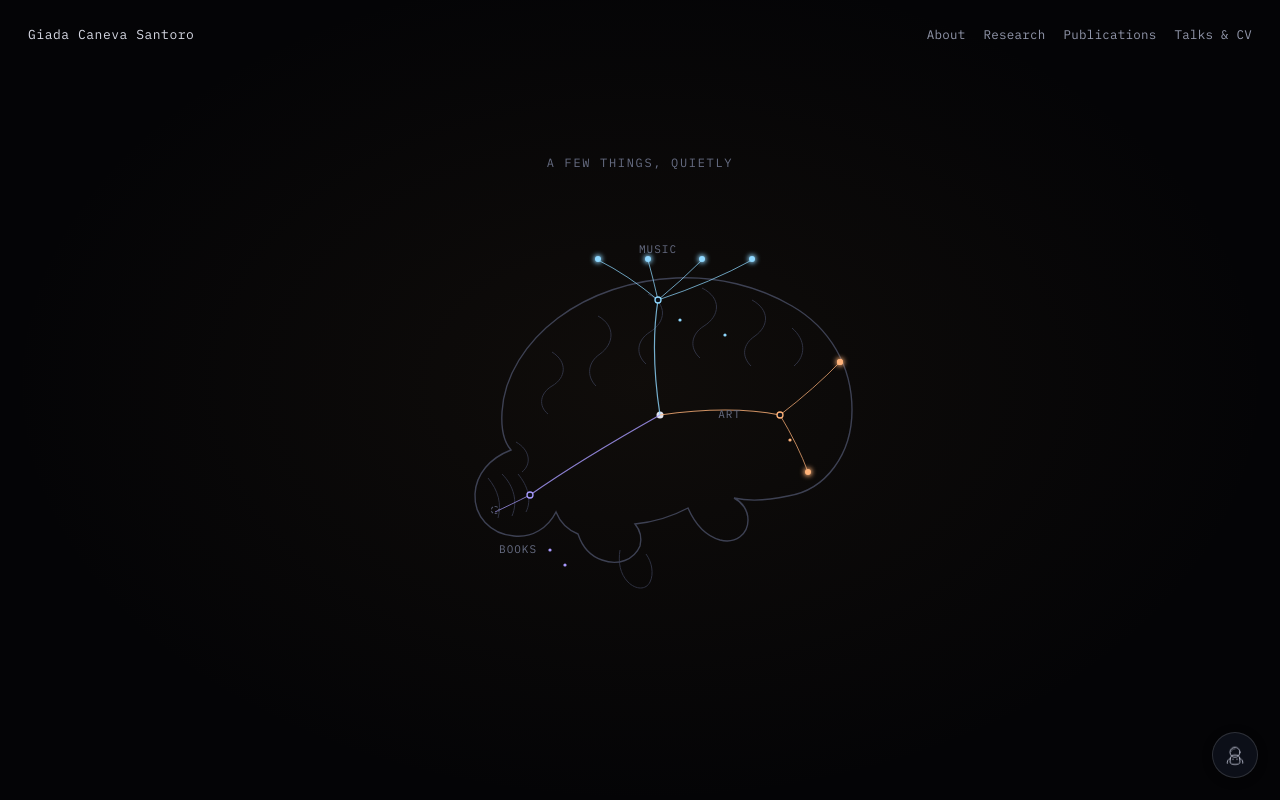
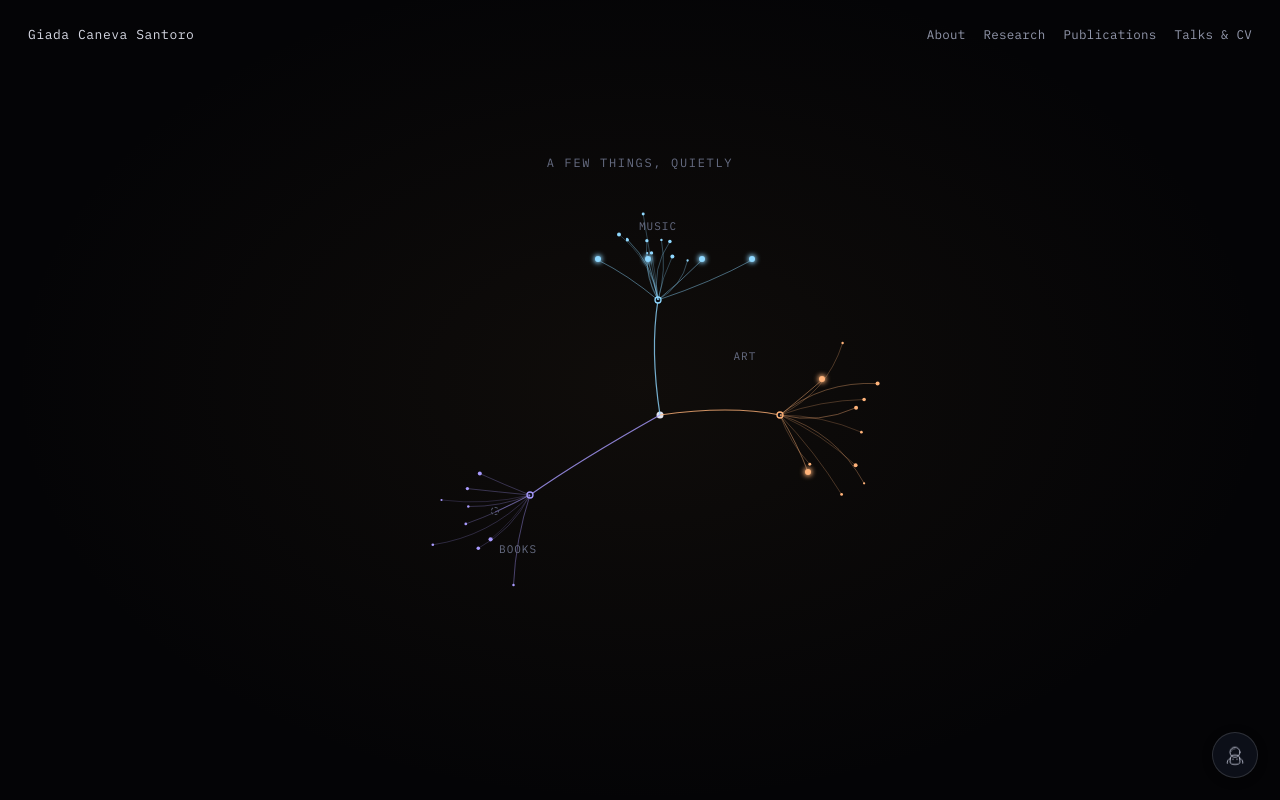
Before and after one commit to giadacanevasantoro/giadacanevasantoro.github.io, a plain HTML site: page inside.html in a window 1280 px wide. Drawn offline with Linux system fonts and the light colour scheme.

Commit message:
change box

```diff
--- a/assets/hero.css
+++ b/assets/hero.css
@@ -175,24 +175,12 @@ html,body{
 }
 .horizon-caption.is-visible{ opacity:1; transform:translateY(0); }
 
-/* ---- Neural network, brain-shaped (Inside the Horizon) ---- */
+/* ---- Radiating neuron network (Inside the Horizon) ---- */
 .net-wrap{
   position:relative; width:min(94vw,760px); aspect-ratio:760/480; margin:10px 0 6px;
 }
 .net-svg{ position:absolute; inset:0; width:100%; height:100%; overflow:visible; }
 .net-labels{ position:absolute; inset:0; }
-
-.brain-outline{
-  fill:none; stroke:#4a4f66; stroke-width:1.4; opacity:0;
-  stroke-dasharray:1; stroke-dashoffset:1;
-  animation:brain-draw 1.6s ease forwards; animation-delay:.05s;
-}
-.brain-fold{
-  fill:none; stroke:#383c50; stroke-width:1; opacity:0;
-  stroke-dasharray:1; stroke-dashoffset:1;
-  animation:brain-draw 1s ease forwards; animation-delay:var(--d,.2s);
-}
-@keyframes brain-draw{ to{ stroke-dashoffset:0; opacity:.8; } }
 
 .net-center{ fill:#dfe2ec; opacity:0; animation:net-fade .4s ease forwards; animation-delay:.3s; }
 .net-branch{
@@ -201,23 +189,27 @@ html,body{
   animation:net-draw .7s ease forwards; animation-delay:var(--d,0s);
 }
 .net-twig{
-  fill:none; stroke-width:.9; opacity:.45;
+  fill:none; stroke-width:.9; opacity:.5;
   stroke-dasharray:1; stroke-dashoffset:1;
   animation:net-draw .6s ease forwards; animation-delay:var(--d,0s);
 }
-.net-spark{ opacity:0; animation:net-fade .4s ease forwards; animation-delay:var(--d,0s); }
+.net-decor-twig{
+  fill:none; stroke-dasharray:1; stroke-dashoffset:1;
+  animation:net-draw .9s ease forwards; animation-delay:var(--d,0s);
+}
+.net-spark{ opacity:0; animation:net-fade .5s ease forwards; animation-delay:var(--d,0s); }
 .net-node{
   fill:#0a0e16; stroke-width:1.3; opacity:0;
   animation:net-fade .4s ease forwards; animation-delay:var(--d,0s);
 }
 
-@keyframes net-draw{ to{ stroke-dashoffset:0; opacity:.8; } }
+@keyframes net-draw{ to{ stroke-dashoffset:0; } }
 @keyframes net-fade{ to{ opacity:1; } }
 
 .net-cat{
   position:absolute; transform:translate(-50%,-50%);
   font-family:"IBM Plex Mono", monospace; font-size:11px; letter-spacing:.09em; text-transform:uppercase;
-  color:#666c82; opacity:0; animation:net-fade .5s ease forwards; animation-delay:.5s;
+  color:#666c82; opacity:0; animation:net-fade .5s ease forwards; animation-delay:1.6s;
   pointer-events:none; white-space:nowrap;
 }
 
@@ -263,7 +255,7 @@ html,body{
 .net-leaf-placeholder .net-leaf-text{ color:#565b70; }
 
 @media (prefers-reduced-motion: reduce){
-  .brain-outline, .brain-fold, .net-branch, .net-twig{ animation:none !important; stroke-dashoffset:0 !important; opacity:.8 !important; }
+  .net-branch, .net-twig, .net-decor-twig{ animation:none !important; stroke-dashoffset:0 !important; }
   .net-node, .net-center, .net-cat, .net-leaf, .net-spark{ animation:none !important; opacity:1 !important; }
 }
 @media (max-width:620px){
--- a/inside.html
+++ b/inside.html
@@ -6,7 +6,7 @@
 <meta name="robots" content="noindex, nofollow">
 <title>Inside the Horizon — Giada Caneva Santoro</title>
 <link rel="stylesheet" href="https://fonts.googleapis.com/css2?family=Fraunces:ital,opsz,wght@0,9..144,380;0,9..144,560;1,9..144,420;1,9..144,500&family=IBM+Plex+Sans:wght@400;500;600&family=IBM+Plex+Mono:wght@400;500&display=swap">
-<link rel="stylesheet" href="assets/hero.css?v=20261123d">
+<link rel="stylesheet" href="assets/hero.css?v=20261123e">
 </head>
 <body>
 <div class="hero-page horizon-page">
@@ -24,82 +24,110 @@
 
     <div class="net-wrap">
       <svg class="net-svg" viewBox="0 0 760 480" preserveAspectRatio="xMidYMid meet" aria-hidden="true">
-        <g transform="translate(60,0)">
-          <path class="brain-outline" pathLength="1" d="
-            M 468,286 C 506,280 532,244 532,200 C 532,156 510,118 472,96
-            C 438,76 396,66 356,68 C 312,70 270,84 238,108
-            C 206,132 184,166 182,202 C 181,218 184,232 191,240
-            C 170,248 156,264 155,284 C 154,306 170,324 194,326
-            C 212,328 228,318 236,302 C 240,312 248,320 258,324
-            C 262,336 270,346 282,350 C 298,356 314,350 320,336
-            C 322,328 320,320 315,314 C 335,312 353,306 368,298
-            C 375,314 386,326 400,330 C 416,334 428,324 428,310
-            C 428,300 422,292 414,288 C 432,292 450,290 468,286 Z"/>
-          <path class="brain-fold" pathLength="1" style="--d:.2s" d="M 232,142 C 248,152 246,168 232,176 C 220,183 218,196 228,204"/>
-          <path class="brain-fold" pathLength="1" style="--d:.25s" d="M 278,106 C 296,116 294,134 280,144 C 268,152 266,166 276,176"/>
-          <path class="brain-fold" pathLength="1" style="--d:.3s" d="M 328,84 C 348,94 346,112 330,122 C 317,130 315,144 326,154"/>
-          <path class="brain-fold" pathLength="1" style="--d:.35s" d="M 382,78 C 402,88 400,106 384,116 C 371,124 369,138 380,148"/>
-          <path class="brain-fold" pathLength="1" style="--d:.4s" d="M 432,90 C 450,100 449,116 435,126 C 423,134 421,146 431,156"/>
-          <path class="brain-fold" pathLength="1" style="--d:.45s" d="M 472,118 C 486,130 486,146 474,156"/>
-          <path class="brain-fold" pathLength="1" style="--d:.2s" d="M 196,232 C 210,240 212,254 202,262"/>
-          <path class="brain-fold" pathLength="1" style="--d:.5s" d="M 168,268 C 178,280 182,294 178,308"/>
-          <path class="brain-fold" pathLength="1" style="--d:.52s" d="M 182,264 C 194,276 198,292 192,306"/>
-          <path class="brain-fold" pathLength="1" style="--d:.54s" d="M 198,264 C 208,276 212,290 206,302"/>
-          <path class="brain-fold" pathLength="1" style="--d:.56s" d="M 300,340 C 298,352 300,364 308,372 C 316,380 326,380 330,372 C 334,364 332,352 326,344"/>
-        </g>
-
         <circle class="net-center" cx="400" cy="205" r="3.5"/>
 
-        <path pathLength="1" class="net-branch" d="M400,205 Q390,140 398,90" stroke="#8fd8ff" style="--d:.65s"/>
-        <path pathLength="1" class="net-twig" d="M398,90 Q368,65 338,50" stroke="#8fd8ff" style="--d:.95s"/>
-        <path pathLength="1" class="net-twig" d="M398,90 Q393,68 388,50" stroke="#8fd8ff" style="--d:1.0s"/>
-        <path pathLength="1" class="net-twig" d="M398,90 Q422,70 442,50" stroke="#8fd8ff" style="--d:1.05s"/>
-        <path pathLength="1" class="net-twig" d="M398,90 Q452,72 492,50" stroke="#8fd8ff" style="--d:1.1s"/>
-        <circle class="net-spark" cx="420" cy="110" r="1.6" fill="#8fd8ff" style="--d:1.3s"/>
-        <circle class="net-spark" cx="465" cy="125" r="1.6" fill="#8fd8ff" style="--d:1.35s"/>
+        <path pathLength="1" class="net-branch" d="M400,205 Q390,140 398,90" stroke="#8fd8ff" style="--d:.1s"/>
+        <path pathLength="1" class="net-twig" d="M398,90 Q368,65 338,50" stroke="#8fd8ff" style="--d:.5s"/>
+        <path pathLength="1" class="net-twig" d="M398,90 Q393,68 388,50" stroke="#8fd8ff" style="--d:.55s"/>
+        <path pathLength="1" class="net-twig" d="M398,90 Q422,70 442,50" stroke="#8fd8ff" style="--d:.6s"/>
+        <path pathLength="1" class="net-twig" d="M398,90 Q452,72 492,50" stroke="#8fd8ff" style="--d:.65s"/>
+        <circle class="net-node" cx="398" cy="90" r="3" stroke="#8fd8ff" style="--d:.3s"/>
 
-        <path pathLength="1" class="net-branch" d="M400,205 Q470,195 520,205" stroke="#ffb37a" style="--d:.7s"/>
-        <path pathLength="1" class="net-twig" d="M520,205 Q555,178 580,152" stroke="#ffb37a" style="--d:1.0s"/>
-        <path pathLength="1" class="net-twig" d="M520,205 Q538,235 548,262" stroke="#ffb37a" style="--d:1.05s"/>
-        <circle class="net-spark" cx="530" cy="230" r="1.6" fill="#ffb37a" style="--d:1.3s"/>
+        <path pathLength="1" class="net-branch" d="M400,205 Q470,195 520,205" stroke="#ffb37a" style="--d:.15s"/>
+        <path pathLength="1" class="net-twig" d="M520,205 Q545,185 562,170" stroke="#ffb37a" style="--d:.55s"/>
+        <path pathLength="1" class="net-twig" d="M520,205 Q538,235 548,262" stroke="#ffb37a" style="--d:.6s"/>
+        <circle class="net-node" cx="520" cy="205" r="3" stroke="#ffb37a" style="--d:.35s"/>
 
-        <path pathLength="1" class="net-branch" d="M400,205 Q320,250 270,285" stroke="#a99bff" style="--d:.6s"/>
-        <path pathLength="1" class="net-twig" d="M270,285 Q250,295 235,302" stroke="#a99bff" style="--d:.95s"/>
-        <circle class="net-spark" cx="290" cy="340" r="1.6" fill="#a99bff" style="--d:1.3s"/>
-        <circle class="net-spark" cx="305" cy="355" r="1.6" fill="#a99bff" style="--d:1.35s"/>
+        <path pathLength="1" class="net-branch" d="M400,205 Q320,250 270,285" stroke="#a99bff" style="--d:.08s"/>
+        <path pathLength="1" class="net-twig" d="M270,285 Q250,295 235,302" stroke="#a99bff" style="--d:.5s"/>
+        <circle class="net-node" cx="270" cy="285" r="3" stroke="#a99bff" style="--d:.28s"/>
 
-        <circle class="net-node" cx="398" cy="90" r="3" stroke="#8fd8ff" style="--d:.85s"/>
-        <circle class="net-node" cx="520" cy="205" r="3" stroke="#ffb37a" style="--d:.9s"/>
-        <circle class="net-node" cx="580" cy="152" r="2.3" stroke="#ffb37a" style="--d:1.2s"/>
-        <circle class="net-node" cx="270" cy="285" r="3" stroke="#a99bff" style="--d:.8s"/>
+        <path pathLength="1" class="net-decor-twig" style="--d:1.300s;stroke-width:0.77;opacity:0.32" d="M398.0,90.0 Q393.3,54.6 367.4,29.9" stroke="#8fd8ff"/>
+        <path pathLength="1" class="net-decor-twig" style="--d:1.345s;stroke-width:0.69;opacity:0.33" d="M398.0,90.0 Q390.4,50.1 359.0,24.5" stroke="#8fd8ff"/>
+        <path pathLength="1" class="net-decor-twig" style="--d:1.390s;stroke-width:0.70;opacity:0.43" d="M398.0,90.0 Q383.5,62.0 386.9,30.7" stroke="#8fd8ff"/>
+        <path pathLength="1" class="net-decor-twig" style="--d:1.435s;stroke-width:0.52;opacity:0.41" d="M398.0,90.0 Q392.8,54.2 367.0,28.9" stroke="#8fd8ff"/>
+        <path pathLength="1" class="net-decor-twig" style="--d:1.480s;stroke-width:0.81;opacity:0.40" d="M398.0,90.0 Q385.2,68.3 387.2,43.1" stroke="#8fd8ff"/>
+        <path pathLength="1" class="net-decor-twig" style="--d:1.525s;stroke-width:0.82;opacity:0.35" d="M398.0,90.0 Q390.1,47.2 383.2,4.1" stroke="#8fd8ff"/>
+        <path pathLength="1" class="net-decor-twig" style="--d:1.570s;stroke-width:0.74;opacity:0.33" d="M398.0,90.0 Q396.1,66.3 391.5,42.9" stroke="#8fd8ff"/>
+        <path pathLength="1" class="net-decor-twig" style="--d:1.615s;stroke-width:0.84;opacity:0.39" d="M398.0,90.0 Q406.9,60.4 401.4,29.9" stroke="#8fd8ff"/>
+        <path pathLength="1" class="net-decor-twig" style="--d:1.660s;stroke-width:0.76;opacity:0.43" d="M398.0,90.0 Q391.5,58.2 409.9,31.6" stroke="#8fd8ff"/>
+        <path pathLength="1" class="net-decor-twig" style="--d:1.705s;stroke-width:0.67;opacity:0.49" d="M398.0,90.0 Q421.6,76.8 427.6,50.5" stroke="#8fd8ff"/>
+        <path pathLength="1" class="net-decor-twig" style="--d:1.750s;stroke-width:0.69;opacity:0.41" d="M398.0,90.0 Q402.2,67.3 412.4,46.5" stroke="#8fd8ff"/>
+        <path pathLength="1" class="net-decor-twig" style="--d:1.300s;stroke-width:0.61;opacity:0.44" d="M520.0,205.0 Q566.9,182.6 582.6,133.0" stroke="#ffb37a"/>
+        <path pathLength="1" class="net-decor-twig" style="--d:1.345s;stroke-width:0.90;opacity:0.40" d="M520.0,205.0 Q562.8,170.8 617.6,173.6" stroke="#ffb37a"/>
+        <path pathLength="1" class="net-decor-twig" style="--d:1.390s;stroke-width:0.74;opacity:0.35" d="M520.0,205.0 Q560.8,190.4 604.1,189.5" stroke="#ffb37a"/>
+        <path pathLength="1" class="net-decor-twig" style="--d:1.435s;stroke-width:0.78;opacity:0.50" d="M520.0,205.0 Q559.3,214.4 596.1,197.7" stroke="#ffb37a"/>
+        <path pathLength="1" class="net-decor-twig" style="--d:1.480s;stroke-width:0.54;opacity:0.43" d="M520.0,205.0 Q562.4,205.3 601.4,222.2" stroke="#ffb37a"/>
+        <path pathLength="1" class="net-decor-twig" style="--d:1.525s;stroke-width:0.69;opacity:0.46" d="M520.0,205.0 Q575.9,222.1 604.1,273.3" stroke="#ffb37a"/>
+        <path pathLength="1" class="net-decor-twig" style="--d:1.570s;stroke-width:0.78;opacity:0.33" d="M520.0,205.0 Q529.8,232.7 549.8,254.2" stroke="#ffb37a"/>
+        <path pathLength="1" class="net-decor-twig" style="--d:1.615s;stroke-width:0.58;opacity:0.42" d="M520.0,205.0 Q561.9,223.9 595.6,255.3" stroke="#ffb37a"/>
+        <path pathLength="1" class="net-decor-twig" style="--d:1.660s;stroke-width:0.55;opacity:0.47" d="M520.0,205.0 Q555.0,241.4 581.6,284.4" stroke="#ffb37a"/>
+        <path pathLength="1" class="net-decor-twig" style="--d:1.300s;stroke-width:0.85;opacity:0.48" d="M270.0,285.0 Q255.7,328.9 253.5,375.1" stroke="#a99bff"/>
+        <path pathLength="1" class="net-decor-twig" style="--d:1.345s;stroke-width:0.52;opacity:0.44" d="M270.0,285.0 Q252.6,319.8 218.3,338.3" stroke="#a99bff"/>
+        <path pathLength="1" class="net-decor-twig" style="--d:1.390s;stroke-width:0.51;opacity:0.33" d="M270.0,285.0 Q253.9,310.4 230.6,329.3" stroke="#a99bff"/>
+        <path pathLength="1" class="net-decor-twig" style="--d:1.435s;stroke-width:0.57;opacity:0.40" d="M270.0,285.0 Q229.8,326.2 172.8,334.8" stroke="#a99bff"/>
+        <path pathLength="1" class="net-decor-twig" style="--d:1.480s;stroke-width:0.77;opacity:0.37" d="M270.0,285.0 Q239.1,302.1 205.8,313.9" stroke="#a99bff"/>
+        <path pathLength="1" class="net-decor-twig" style="--d:1.525s;stroke-width:0.74;opacity:0.40" d="M270.0,285.0 Q238.7,282.0 207.4,278.6" stroke="#a99bff"/>
+        <path pathLength="1" class="net-decor-twig" style="--d:1.570s;stroke-width:0.63;opacity:0.43" d="M270.0,285.0 Q240.3,297.0 208.3,296.5" stroke="#a99bff"/>
+        <path pathLength="1" class="net-decor-twig" style="--d:1.615s;stroke-width:0.55;opacity:0.35" d="M270.0,285.0 Q226.2,295.7 181.5,290.0" stroke="#a99bff"/>
+        <path pathLength="1" class="net-decor-twig" style="--d:1.660s;stroke-width:0.65;opacity:0.44" d="M270.0,285.0 Q244.7,274.8 219.8,263.6" stroke="#a99bff"/>
+        <circle class="net-spark" cx="367.4" cy="29.9" r="1.58" fill="#8fd8ff" style="--d:1.550s"/>
+        <circle class="net-spark" cx="359.0" cy="24.5" r="1.97" fill="#8fd8ff" style="--d:1.595s"/>
+        <circle class="net-spark" cx="386.9" cy="30.7" r="1.67" fill="#8fd8ff" style="--d:1.640s"/>
+        <circle class="net-spark" cx="367.0" cy="28.9" r="1.03" fill="#8fd8ff" style="--d:1.685s"/>
+        <circle class="net-spark" cx="387.2" cy="43.1" r="1.03" fill="#8fd8ff" style="--d:1.730s"/>
+        <circle class="net-spark" cx="383.2" cy="4.1" r="1.49" fill="#8fd8ff" style="--d:1.775s"/>
+        <circle class="net-spark" cx="391.5" cy="42.9" r="1.71" fill="#8fd8ff" style="--d:1.820s"/>
+        <circle class="net-spark" cx="401.4" cy="29.9" r="1.22" fill="#8fd8ff" style="--d:1.865s"/>
+        <circle class="net-spark" cx="409.9" cy="31.6" r="1.76" fill="#8fd8ff" style="--d:1.910s"/>
+        <circle class="net-spark" cx="427.6" cy="50.5" r="1.15" fill="#8fd8ff" style="--d:1.955s"/>
+        <circle class="net-spark" cx="412.4" cy="46.5" r="1.99" fill="#8fd8ff" style="--d:2.000s"/>
+        <circle class="net-spark" cx="582.6" cy="133.0" r="1.20" fill="#ffb37a" style="--d:1.550s"/>
+        <circle class="net-spark" cx="617.6" cy="173.6" r="2.01" fill="#ffb37a" style="--d:1.595s"/>
+        <circle class="net-spark" cx="604.1" cy="189.5" r="1.80" fill="#ffb37a" style="--d:1.640s"/>
+        <circle class="net-spark" cx="596.1" cy="197.7" r="1.98" fill="#ffb37a" style="--d:1.685s"/>
+        <circle class="net-spark" cx="601.4" cy="222.2" r="1.34" fill="#ffb37a" style="--d:1.730s"/>
+        <circle class="net-spark" cx="604.1" cy="273.3" r="1.14" fill="#ffb37a" style="--d:1.775s"/>
+        <circle class="net-spark" cx="549.8" cy="254.2" r="1.45" fill="#ffb37a" style="--d:1.820s"/>
+        <circle class="net-spark" cx="595.6" cy="255.3" r="1.98" fill="#ffb37a" style="--d:1.865s"/>
+        <circle class="net-spark" cx="581.6" cy="284.4" r="1.41" fill="#ffb37a" style="--d:1.910s"/>
+        <circle class="net-spark" cx="253.5" cy="375.1" r="1.23" fill="#a99bff" style="--d:1.550s"/>
+        <circle class="net-spark" cx="218.3" cy="338.3" r="1.78" fill="#a99bff" style="--d:1.595s"/>
+        <circle class="net-spark" cx="230.6" cy="329.3" r="2.09" fill="#a99bff" style="--d:1.640s"/>
+        <circle class="net-spark" cx="172.8" cy="334.8" r="1.32" fill="#a99bff" style="--d:1.685s"/>
+        <circle class="net-spark" cx="205.8" cy="313.9" r="1.37" fill="#a99bff" style="--d:1.730s"/>
+        <circle class="net-spark" cx="207.4" cy="278.6" r="1.65" fill="#a99bff" style="--d:1.775s"/>
+        <circle class="net-spark" cx="208.3" cy="296.5" r="1.24" fill="#a99bff" style="--d:1.820s"/>
+        <circle class="net-spark" cx="181.5" cy="290.0" r="1.05" fill="#a99bff" style="--d:1.865s"/>
+        <circle class="net-spark" cx="219.8" cy="263.6" r="2.00" fill="#a99bff" style="--d:1.910s"/>
       </svg>
 
       <div class="net-labels">
-        <span class="net-cat" style="left:52.37%;top:8.3%;">Music</span>
+        <span class="net-cat" style="left:52.37%;top:3.5%;">Music</span>
         <span class="net-cat" style="left:33.95%;top:70.8%;">Books</span>
-        <span class="net-cat" style="left:61.8%;top:42.7%;">Art</span>
+        <span class="net-cat" style="left:63.8%;top:30.5%;">Art</span>
 
-        <a class="net-leaf net-leaf-below" style="left:44.47%;top:10.4%;--dot:#8fd8ff;--d:1.5s" href="https://www.youtube.com/watch?v=4_7zkXv17QE" target="_blank" rel="noopener">
+        <a class="net-leaf net-leaf-below" style="left:44.47%;top:10.4%;--dot:#8fd8ff;--d:2.3s" href="https://www.youtube.com/watch?v=4_7zkXv17QE" target="_blank" rel="noopener">
           <span class="net-leaf-text"><b>Candela</b>Buena Vista Social Club</span>
         </a>
-        <a class="net-leaf net-leaf-below" style="left:51.05%;top:10.4%;--dot:#8fd8ff;--d:1.56s" href="https://www.youtube.com/watch?v=ufS9fROh6Z4" target="_blank" rel="noopener">
+        <a class="net-leaf net-leaf-below" style="left:51.05%;top:10.4%;--dot:#8fd8ff;--d:2.36s" href="https://www.youtube.com/watch?v=ufS9fROh6Z4" target="_blank" rel="noopener">
           <span class="net-leaf-text"><b>Mambeando</b>Onda Vaga</span>
         </a>
-        <a class="net-leaf net-leaf-below" style="left:58.16%;top:10.4%;--dot:#8fd8ff;--d:1.62s" href="https://www.youtube.com/watch?v=civuoU_NE38" target="_blank" rel="noopener">
+        <a class="net-leaf net-leaf-below" style="left:58.16%;top:10.4%;--dot:#8fd8ff;--d:2.42s" href="https://www.youtube.com/watch?v=civuoU_NE38" target="_blank" rel="noopener">
           <span class="net-leaf-text"><b>The Pot</b>Tool</span>
         </a>
-        <a class="net-leaf net-leaf-below" style="left:64.74%;top:10.4%;--dot:#8fd8ff;--d:1.68s" href="https://www.youtube.com/watch?v=cXGSKEjR6_U" target="_blank" rel="noopener">
+        <a class="net-leaf net-leaf-below" style="left:64.74%;top:10.4%;--dot:#8fd8ff;--d:2.48s" href="https://www.youtube.com/watch?v=cXGSKEjR6_U" target="_blank" rel="noopener">
           <span class="net-leaf-text"><b>She</b>Green Day</span>
         </a>
 
-        <span class="net-leaf net-leaf-placeholder" style="left:30.92%;top:62.5%;--d:1.7s">
+        <span class="net-leaf net-leaf-placeholder" style="left:30.92%;top:62.9%;--d:2.5s">
           <span class="net-leaf-text"><b>a book</b>coming soon</span>
         </span>
 
-        <a class="net-leaf" style="left:76.3%;top:31.7%;--dot:#ffb37a;--d:1.65s" href="https://louisiana.dk/en/exhibition/sophie-calle/" target="_blank" rel="noopener">
+        <a class="net-leaf" style="left:73.95%;top:35.4%;--dot:#ffb37a;--d:2.44s" href="https://louisiana.dk/en/exhibition/sophie-calle/" target="_blank" rel="noopener">
           <span class="net-leaf-text"><b>Sophie Calle</b>Louisiana Museum</span>
         </a>
-        <a class="net-leaf net-leaf-below" style="left:72.1%;top:54.6%;--dot:#ffb37a;--d:1.7s" href="https://www.sothebys.com/en/artists/francoise-gilot" target="_blank" rel="noopener">
+        <a class="net-leaf net-leaf-below" style="left:72.1%;top:54.6%;--dot:#ffb37a;--d:2.5s" href="https://www.sothebys.com/en/artists/francoise-gilot" target="_blank" rel="noopener">
           <span class="net-leaf-text"><b>Fran&ccedil;oise Gilot</b>Sotheby&rsquo;s</span>
         </a>
       </div>
```
Also changed, not shown: about.html (+1 -1 lines), explore.html (+1 -1 lines), index.html (+1 -1 lines).
